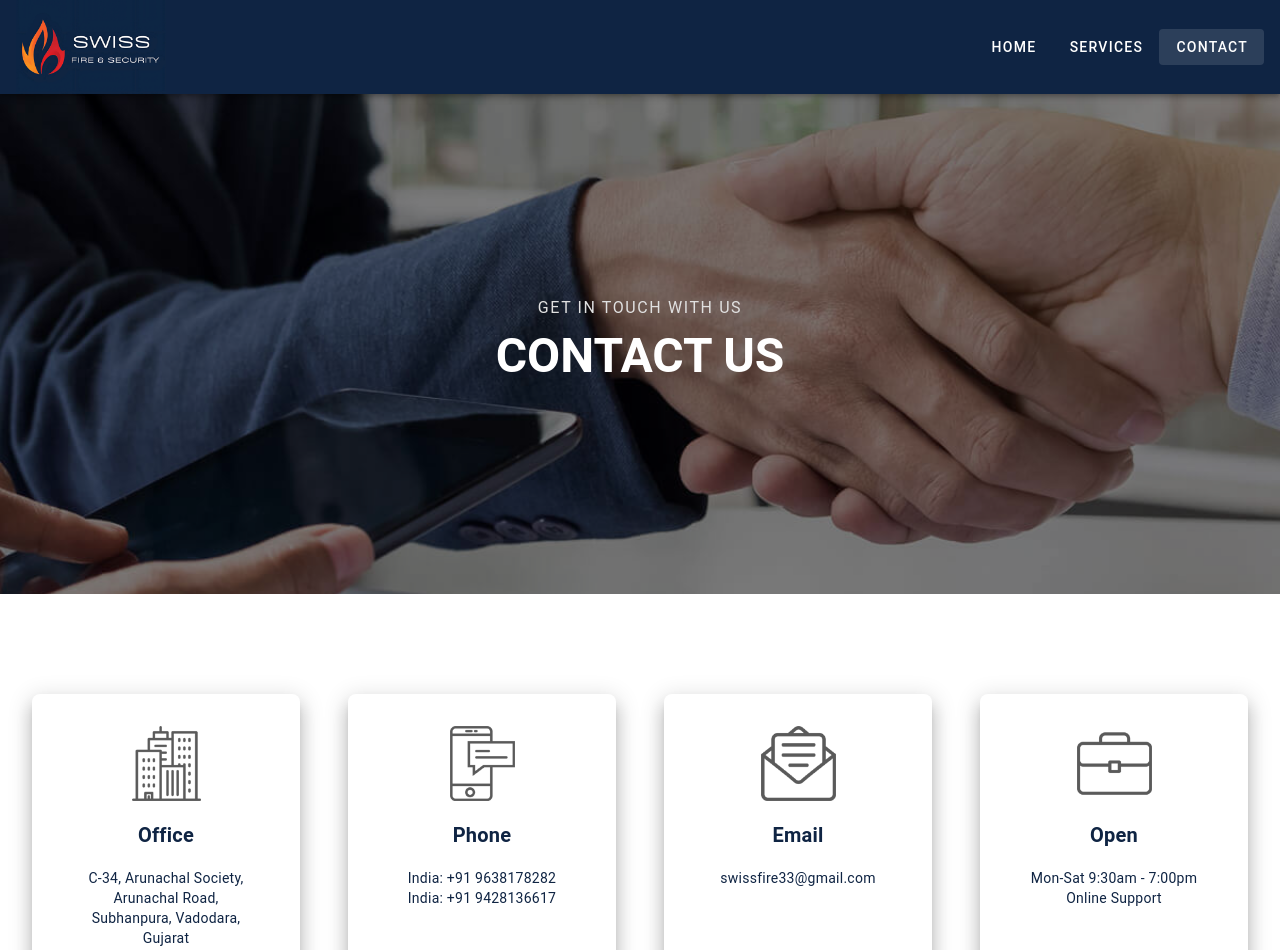
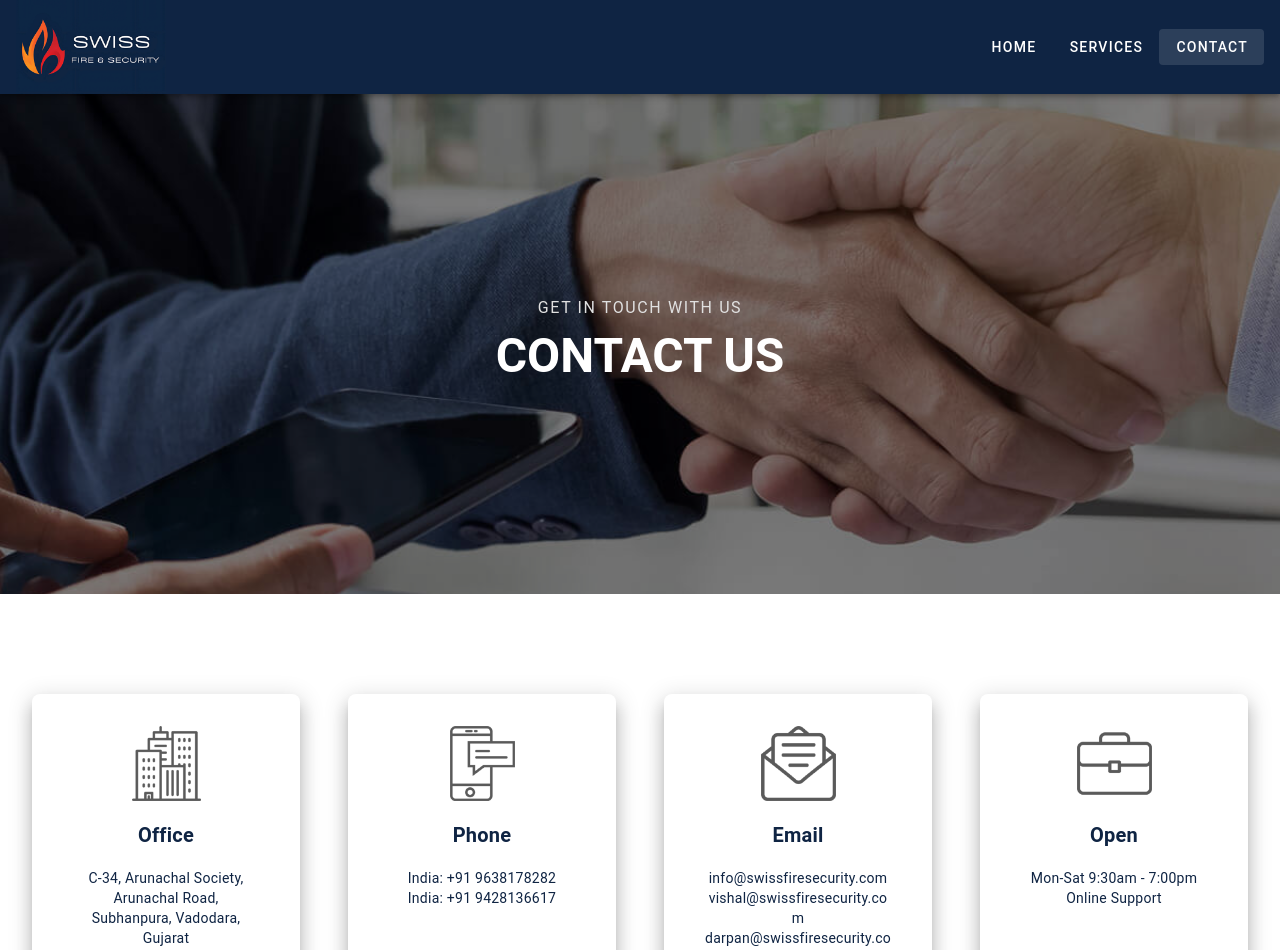
Before and after one commit to AdityaPanchal15/Swiss-Fire-Safty-Website, a Nuxt app: page /Contact in a window 1280 px wide. Shown: the top 950 px of the page. Built offline with nearby package versions, Linux system fonts and the light colour scheme.

Commit message:
Update Contact.vue

```diff
--- a/components/pages/Contact.vue
+++ b/components/pages/Contact.vue
@@ -45,7 +45,7 @@ const contactDetails = [
   {
     imgUrl: 'images/contact/email-icon.png',
     title: 'Email',
-    description: 'swissfire33@gmail.com'
+    description: 'info@swissfiresecurity.com <br /> vishal@swissfiresecurity.com <br /> darpan@swissfiresecurity.com'
   },
   {
     imgUrl: 'images/contact/job-icon.png',
```
